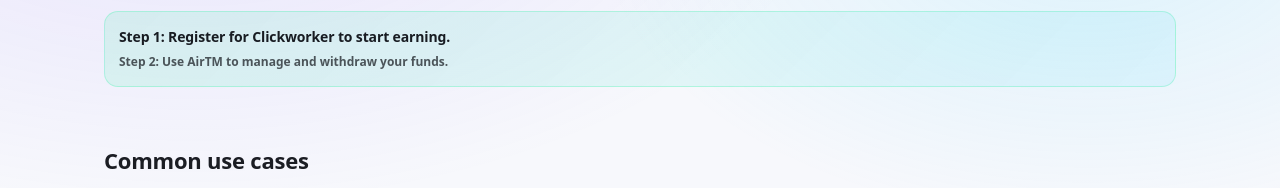
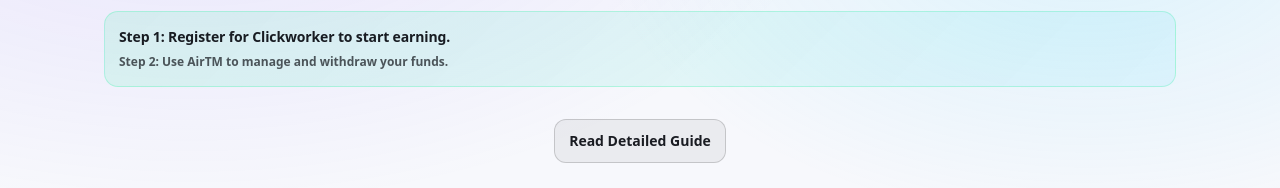
Before and after one commit to fine-global-pay-hub/fine-global-pay-hub.github.io, a plain HTML site: page index.html in a window 1280 px wide. Shown: the part 1764-1952 px from the top of the page. Drawn offline with Linux system fonts and the light colour scheme.

Commit message:
Update index.html

```diff
--- a/index.html
+++ b/index.html
@@ -550,6 +550,10 @@
           <strong>Step 1: Register for Clickworker to start earning.</strong>
           <span>Step 2: Use AirTM to manage and withdraw your funds.</span>
         </div>
+
+        <div style="text-align: center; margin-top: 2rem;">
+          <a href="clickworker-guide.html" class="btn secondary">Read Detailed Guide</a>
+        </div>
       </section>
 
       <section id="use-cases" class="section">
```
